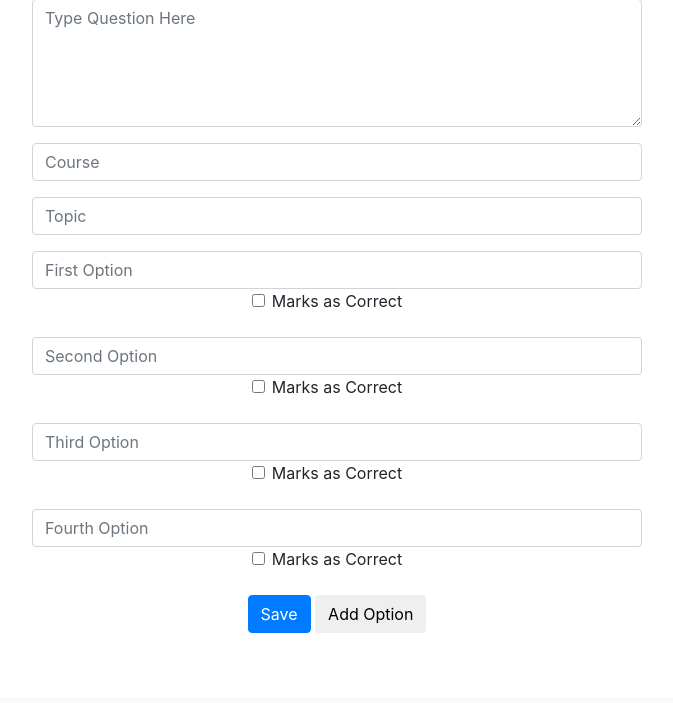
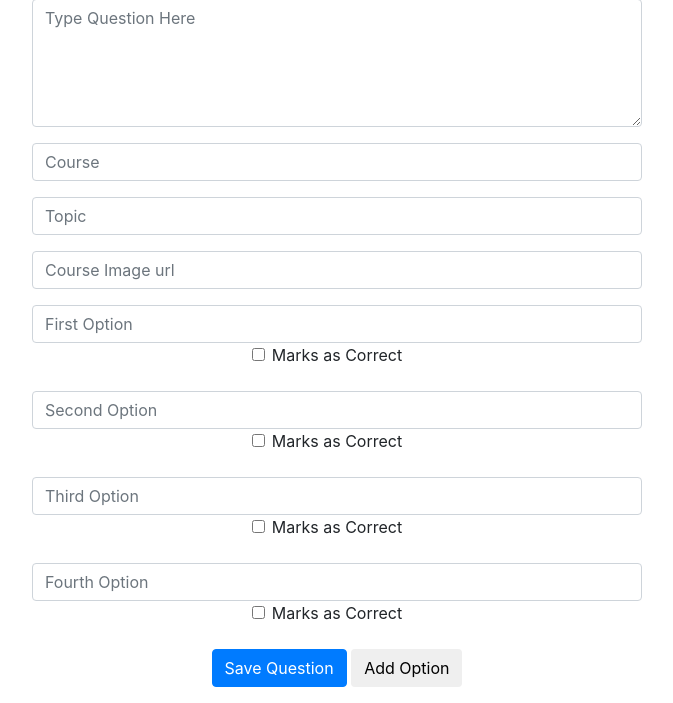
Before and after one commit to cHa-dotlearnsonline/medQBank, a Django app: page /addQuestions in a window 1280 px wide. Shown: the part 103-806 px from the top of the page, without its empty margins (303-976 px from the left). Before the commit the page ends 736 px from the top, so only its background shows below. Run offline with Django 4.2, Linux system fonts and the light colour scheme.

Commit message:
I haven't tested this code but all it supposed to do is accept and document  a questionto the database that has been added by a superuser. I could have used the admin panel to enter this information but it's very inconviencing because I have to keep opening forms. Here the goal is to add everything related to an added question in one place

```diff
--- a/myQBank/static/myQBank/add_questions.js
+++ b/myQBank/static/myQBank/add_questions.js
@@ -1,7 +1,80 @@
 add_question()
+add_option()
 
 function add_question() {
-    document.querySelector('form').onsubmit = () => {
+    const csrftoken = getCookie('csrftoken')
+    document.querySelector('#submitbutton').onclick = () => {
+        var question = document.querySelector("#question1").value
+        var course = document.querySelector("#courseName").value
+        var topic = document.querySelector("#topicName").value
+        var course_image = document.querySelector("#courseImage").value
+        var all_answers = document.querySelectorAll(".answer")
+        var total_number_answers = all_answers.length
+        var option_tracker = 1
+        var all_options = []
 
+        if (question.length < 1 || course.length < 1 || topic.length < 1 || course_image.length < 1) {
+            alert("Make sure to fill in all the fields in the form")
+        }
+        all_answers.forEach(answer => {
+            // increament the option_tracker by one at the end of each loop
+            var get_answer = answer.value
+            var is_correct = document.querySelector(`#correct${option_tracker}`).checked
+            document.querySelector(`#option${option_tracker}`).value = ''
+            document.querySelector(`#correct${option_tracker}`).checked = false
+            option_tracker++
+            var answer_object = {}
+            answer_object[`${get_answer}`] = is_correct
+            all_options.push(answer_object)
+            console.log(get_answer)
+
+        })
+        fetch('/addQuestions', {
+            method: 'POST',
+            body: JSON.stringify({
+                question: question,
+                course: course,
+                topic: topic,
+                courseImage: course_image,
+                theOptions: all_options
+            }),
+            headers:{'X-CSRFToken': csrftoken},
+            mode: 'same-origin'
+        })
+        document.querySelector("#question1").value = ''
+        document.querySelector("#courseName").value = ''
+        document.querySelector("#topicName").value = ''
+        course_image = document.querySelector("#courseImage").value = ''
+        document.querySelector('#extra-option').innerHTML = ''
+        console.log(all_options)
+        console.log("all has gone well")
     }
 }
+function add_option() {
+    document.querySelector('#addOption').addEventListener('click', () => {
+        var extraOptionDiv = document.querySelector('#extra-option')
+        var all_answers = document.querySelectorAll(".answer").length
+        var what_to_add= `<div class="form-group">
+                            <input id="option${all_answers+1}" type="text" name="option${all_answers+1}" class="form-control answer" placeholder="Option Number ${all_answers+1}">
+                            <input id="correct${all_answers+1}" class="form-check-input" type="checkbox" name="correct${all_answers+1}" value="True">
+                            <label  for="correct${all_answers+1}">Marks as Correct</label>
+                            </div>`
+        extraOptionDiv.insertAdjacentHTML("beforeend", what_to_add)
+    })
+}
+
+function getCookie(name) {
+    let cookieValue = null;
+    if (document.cookie && document.cookie !== '') {
+        const cookies = document.cookie.split(';');
+        for (let i = 0; i < cookies.length; i++) {
+            const cookie = cookies[i].trim();
+            // Does this cookie string begin with the name we want
+            if (cookie.substring(0, name.length + 1) === (name + '=')) {
+                cookieValue = decodeURIComponent(cookie.substring(name.length + 1));
+                break
+            }
+        }
+    }
+    return cookieValue;
+}
--- a/myQBank/templates/myQBank/addquestion.html
+++ b/myQBank/templates/myQBank/addquestion.html
@@ -7,7 +7,7 @@
         <div class="row d-flex justify-content-center">
             <h2 class="col-sm-12">Add Question</h2>
             <div class="col-md-6">
-                <form action="{% url 'addQuestions' %}" method="post" onsubmit="false">
+                <form id="question-form" method="post">
                     {% csrf_token %}
                     <div class="form-group">
                         <textarea class="form-control" type="text" name="question" id="question1" placeholder="Type Question Here" style="height: 10vw"></textarea>
@@ -19,22 +19,25 @@
                         <input class="form-control"type="text" id="topicName" placeholder="Topic">
                     </div>
                     <div class="form-group">
-                        <input id="option1" type="text" name="option1" class="form-control" placeholder="First Option">
+                        <input type="url" class="form-control" id="courseImage" placeholder="Course Image url">
+                    </div>
+                    <div class="form-group">
+                        <input id="option1" type="text" name="option1" class="form-control answer" placeholder="First Option">
                         <input id="correct1" class="form-check-input" type="checkbox" name="correct1" value="True">
                         <label  for="correct1">Marks as Correct</label>
                     </div>
                     <div class="form-group">
-                        <input id="option2" type="text" name="option2" class="form-control" placeholder="Second Option">
+                        <input id="option2" type="text" name="option2" class="form-control answer" placeholder="Second Option">
                         <input id="correct2" class="form-check-input" type="checkbox" name="correct2" value="True">
                         <label for="correct2">Marks as Correct</label>
                     </div>
                     <div class="form-group">
-                        <input id="option3" type="text" name="option3"  class="form-control" placeholder="Third Option">
+                        <input id="option3" type="text" name="option3"  class="form-control answer" placeholder="Third Option">
                         <input id="correct3"class="form-check-input" type="checkbox" name="correct3" value="True">
                         <label  for="correct3">Marks as Correct</label>
                     </div>
                     <div class="form-group">
-                        <input id="option4" type="text" name="option4" class="form-control" placeholder="Fourth Option">
+                        <input id="option4" type="text" name="option4" class="form-control answer" placeholder="Fourth Option">
                         <input id="correct4" class="form-check-input" type="checkbox" name="correct4" value="True">
                         <label  for="correct4">Marks as Correct</label>
                     </div>
@@ -42,9 +45,10 @@
 
                     </div>
                     <div class="form-group">
-                        <input id="submitbutton" type="submit" value="Save" class="btn btn-primary" >
-                        <button id="addOption" class="btn btn-outline">Add Option</button>
+                        <input id="submitbutton" type="button" value="Save Question" class="btn btn-primary" >
+                        <button id="addOption" type="button" class="btn btn-outline">Add Option</button>
                     </div>
+
 
                 </form>
             </div>
--- a/myQBank/views.py
+++ b/myQBank/views.py
@@ -1,3 +1,4 @@
+from curses.ascii import HT
 import json
 from django.shortcuts import render
 from django.db import DataError, IntegrityError
@@ -195,4 +196,33 @@ def attempt_records(request):
 
 def add_question(request):
 
+    if request.method == "POST":
+        data = json.loads(request.body)
+        user = request.user
+        if data.get("question") is not None:
+            question = data["question"]
+            course = data["course"]
+            topic = data["topic"]
+            courseImage = data["courseImage"]
+            theOptions = data["theOptions"]
+            try:
+                set_course = Course.objects.get(course_name__iexact = course)
+            except Course.DoesNotExist:
+                set_course = Course(course_name = course.lower().capitalize(), image_url =courseImage)
+                set_course.save()
+            try:
+                set_topic = Topic.objects.get(topic_name__iexact = topic)
+            except Topic.DoesNotExist:
+                set_topic = Topic(topic_name = topic, course = set_course)
+                set_topic.save()
+            set_question = Question(question=question, course=set_course, topic=set_topic)
+            set_question.save()
+            for answer in theOptions:
+                for option, correctness in answer.items():
+                    if correctness:
+                        set_question.is_answered = True
+                    set_answer = Answer(option=option, correctness=correctness, question=set_question)
+                    set_answer.save()
+        return HttpResponse(status=204)
+
     return render(request, 'myQBank/addquestion.html')
```
